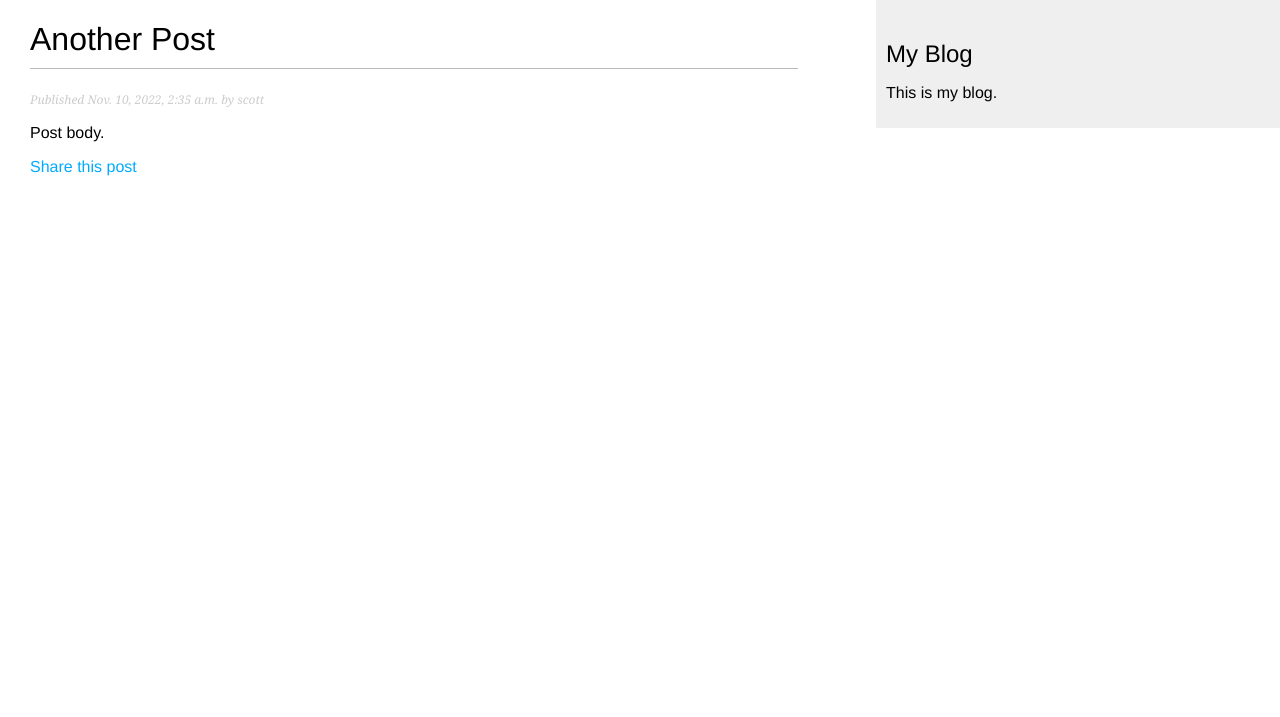
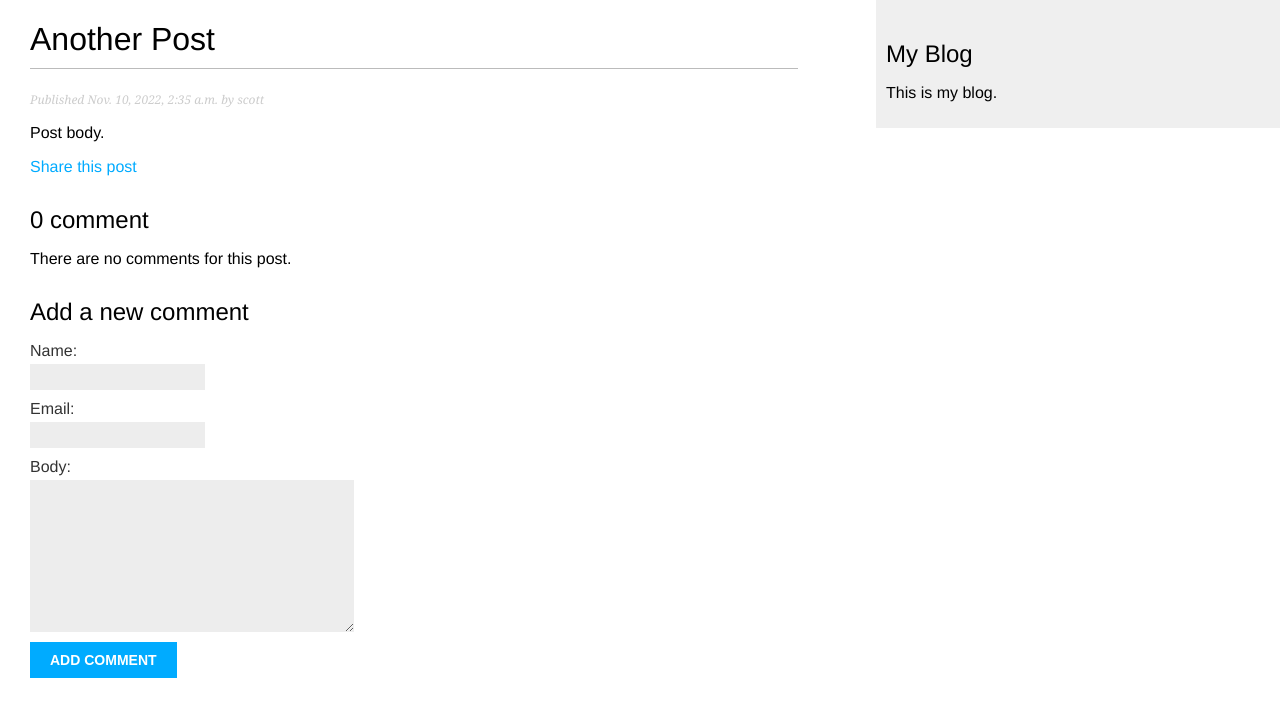
Before and after one commit to swillrich5/mysite, a Django app: a page that uses blog/templates/blog/post/detail.html in a window 1280 px wide. Shown: the top 717 px of the page. Run offline with Django 4.2, Linux system fonts and the light colour scheme; data comes from the database, SQL or seed files in the repository; both versions use the stored data as it was after the commit.

Commit message:
added comment form and way to display comments

```diff
--- a/blog/forms.py
+++ b/blog/forms.py
@@ -1,7 +1,14 @@
 from django import forms
+from .models import Comment
 
 class EmailPostForm(forms.Form):
     name = forms.CharField(max_length=25)
     email = forms.EmailField()
     to = forms.EmailField()
     comments = forms.CharField(required=False, widget=forms.Textarea)
+
+
+class CommentForm(forms.ModelForm):
+    class Meta:
+        model = Comment
+        fields = ['name', 'email', 'body']
--- a/blog/models.py
+++ b/blog/models.py
@@ -56,6 +56,7 @@ class Comment(models.Model):
     post = models.ForeignKey(Post, on_delete=models.CASCADE, related_name='comments')
     name = models.CharField(max_length=80)
     email = models.EmailField()
+    body = models.TextField(default='')
     created = models.DateTimeField(auto_now_add=True)
     updated = models.DateTimeField(auto_now=True)
     active = models.BooleanField(default=True)
--- a/blog/templates/blog/post/detail.html
+++ b/blog/templates/blog/post/detail.html
@@ -11,4 +11,21 @@
     <p>
         <a href="{% url "blog:post_share" post.id %}">Share this post</a>
     </p>
+    {% with comments.count as total_comments %}
+        <h2>
+            {{ total_comments }} comment{{ total_comment|pluralize }}
+        </h2>
+    {% endwith %}
+    {% for comment in comments %}
+        <div class="comment">
+            <p class="info">
+                Comment {{ forloop.counter }} by {{ comment.name }}
+                {{ comment.created }}
+            </p>
+            {{ comment.body|linebreaks }}
+        </div>
+    {% empty %}
+        <p>There are no comments for this post.</p>
+    {% endfor %}
+    {% include "blog/post/includes/comment_form.html" %}
 {% endblock %}
--- /dev/null
+++ b/blog/templates/blog/post/includes/comment_form.html
@@ -0,0 +1,6 @@
+<h2>Add a new comment</h2>
+<form action="{% url 'blog:post_comment' post.id %}" method="post">
+    {{ form.as_p }}
+    {% csrf_token %}
+    <p><input type="submit" value="Add Comment"></p>
+</form>
--- a/blog/urls.py
+++ b/blog/urls.py
@@ -10,5 +10,6 @@ urlpatterns = [
     path('<int:year>/<int:month>/<int:day>/<slug:post>/',
             views.post_detail,
             name='post_detail'),
-    path('<int:post_id>/share/', views.post_share, name='post_share')
+    path('<int:post_id>/share/', views.post_share, name='post_share'),
+    path('<int:post_id>/comment/', views.post_comment, name='post_comment')
 ]
--- a/blog/views.py
+++ b/blog/views.py
@@ -1,10 +1,11 @@
 from django.shortcuts import render, get_object_or_404
-from .models import Post
+from .models import Post, Comment
 from django.http import Http404
 from django.core.paginator import Paginator, EmptyPage, PageNotAnInteger
 from django.views.generic import ListView
-from .forms import EmailPostForm
+from .forms import EmailPostForm, CommentForm
 from django.core.mail import send_mail
+from django.views.decorators.http import require_POST
 
 # Create your views here.
 
@@ -63,4 +64,31 @@ def post_detail(request, year, month, day, post):
                                 publish__year=year,
                                 publish__month=month,
                                 publish__day=day)
-    return render(request, 'blog/post/detail.html', {'post': post})
+    # List of active comments for this post
+    comments = post.comments.filter(active=True)
+    # Form for users to comment
+    form = CommentForm()
+    return render(request,
+                  'blog/post/detail.html',
+                  {'post': post,
+                   'comments': comments,
+                   'form': form})
+
+
+@require_POST
+def post_comment(request, post_id):
+    post = get_object_or_404(Post, id=post_id, status=Post.Status.PUBLISHED)
+    comment = PageNotAnInteger
+    # A comment was posted
+    form = CommentForm(data=request.POST)
+    if form.is_valid():
+        # Create a Comment object without saving it to the database
+        comment = form.save(commit=False)
+        # Assign the post to the comment
+        comment.post = post
+        # Save the comment to the database
+        comment.save()
+    return render(request, 'blog/post/comment.html',
+                            { 'post': post,
+                              'form': form,
+                              'comment': comment})
```
Also changed, not shown: blog/admin.py (+6 -2 lines), blog/templates/blog/post/comment.html (added, +12 -0 lines), blog/migrations/0004_comment_body.py (added), db.sqlite3.
